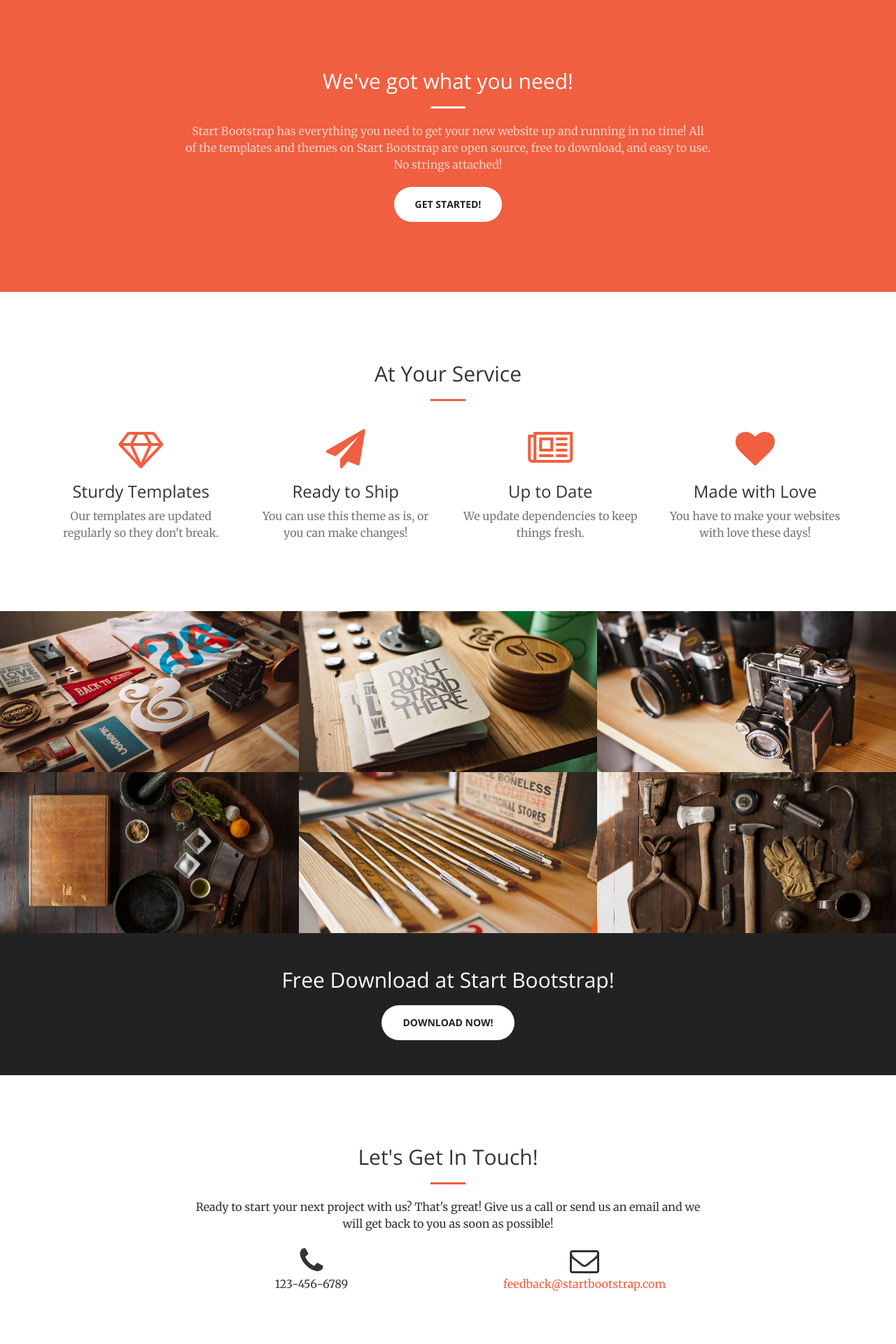
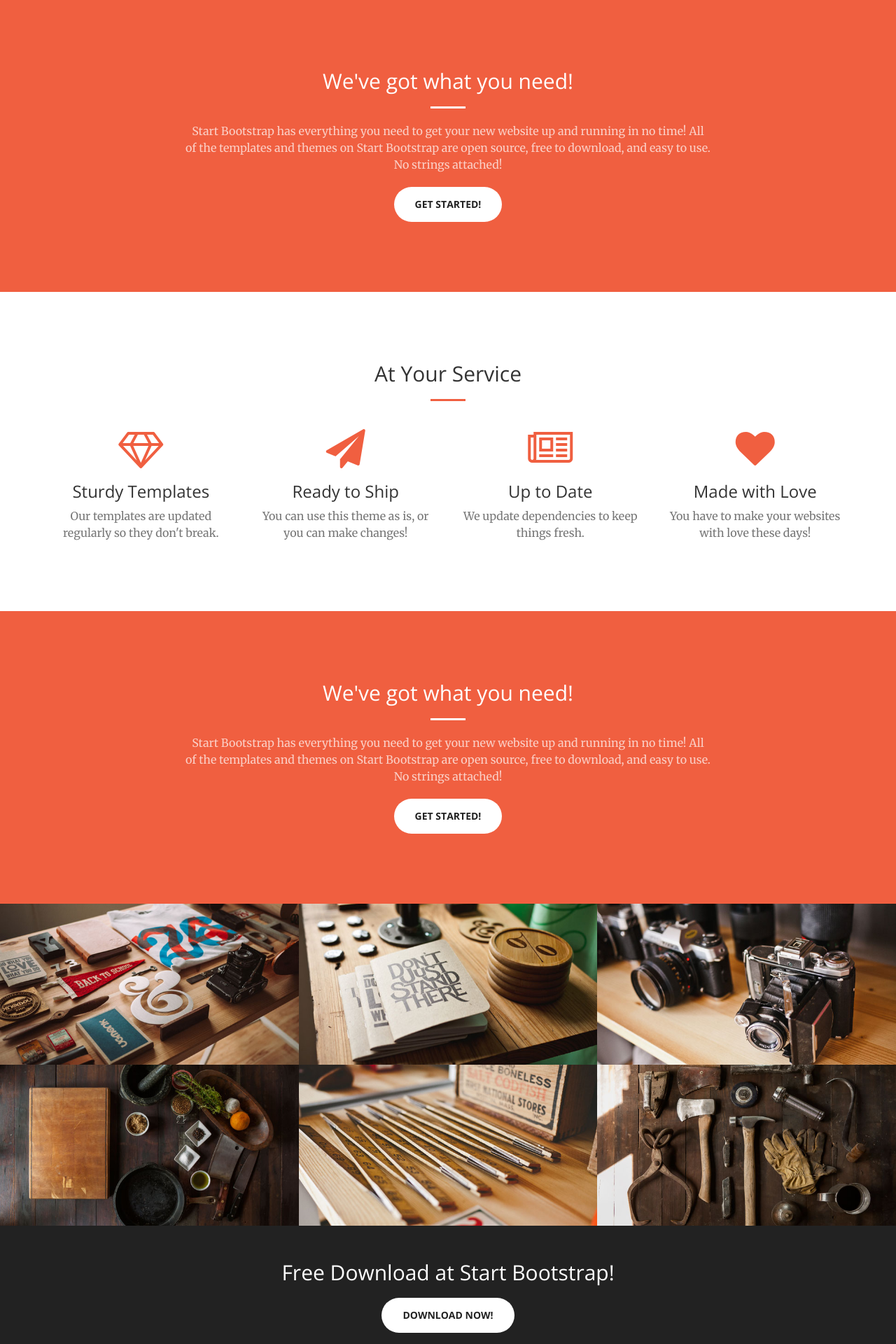
Before and after one commit to gh4x/Nanobernetics, a Django app: page /index/ in a window 1280 px wide. Shown: the part 801-2721 px from the top of the page at 70% size. Before the commit the page ends 2645 px from the top, so only its background shows below. Run offline with Django 3.2, Linux system fonts and the light colour scheme; style sheets or scripts are compiled from the project's sources; some libraries are stand-ins or nearby versions.

Commit message:
fixed js reference

```diff
--- a/welcome/templates/welcome/index.html
+++ b/welcome/templates/welcome/index.html
@@ -9,7 +9,7 @@
     <meta name="description" content="">
     <meta name="author" content="">
 
-    <title>Creative - Start Bootstrap Theme</title>
+    <title>Nanobernetics</title>
 
     <!-- Bootstrap Core CSS -->
     <link href="/static/vendor/bootstrap/css/bootstrap.min.css" rel="stylesheet">
@@ -53,10 +53,13 @@
                         <a class="page-scroll" href="#about">About</a>
                     </li>
                     <li>
-                        <a class="page-scroll" href="#services">Services</a>
+                        <a class="page-scroll" href="#technology">Technology</a>
                     </li>
                     <li>
-                        <a class="page-scroll" href="#portfolio">Portfolio</a>
+                        <a class="page-scroll" href="#Team">Team</a>
+                    </li>
+                    <li>
+                        <a class="page-scroll" href="#News">News</a>
                     </li>
                     <li>
                         <a class="page-scroll" href="#contact">Contact</a>
@@ -86,13 +89,13 @@
                     <h2 class="section-heading">We've got what you need!</h2>
                     <hr class="light">
                     <p class="text-faded">Start Bootstrap has everything you need to get your new website up and running in no time! All of the templates and themes on Start Bootstrap are open source, free to download, and easy to use. No strings attached!</p>
-                    <a href="#services" class="page-scroll btn btn-default btn-xl sr-button">Get Started!</a>
+                    <a href="#technology" class="page-scroll btn btn-default btn-xl sr-button">Get Started!</a>
                 </div>
             </div>
         </div>
     </section>
 
-    <section id="services">
+    <section id="technology">
         <div class="container">
             <div class="row">
                 <div class="col-lg-12 text-center">
@@ -135,7 +138,20 @@
         </div>
     </section>
 
-    <section class="no-padding" id="portfolio">
+     <section class="bg-primary" id="about">
+        <div class="container">
+            <div class="row">
+                <div class="col-lg-8 col-lg-offset-2 text-center">
+                    <h2 class="section-heading">We've got what you need!</h2>
+                    <hr class="light">
+                    <p class="text-faded">Start Bootstrap has everything you need to get your new website up and running in no time! All of the templates and themes on Start Bootstrap are open source, free to download, and easy to use. No strings attached!</p>
+                    <a href="#technology" class="page-scroll btn btn-default btn-xl sr-button">Get Started!</a>
+                </div>
+            </div>
+        </div>
+    </section>
+
+    <section class="no-padding" id="team">
         <div class="container-fluid">
             <div class="row no-gutter popup-gallery">
                 <div class="col-lg-4 col-sm-6">
@@ -262,18 +278,18 @@
     </section>
 
     <!-- jQuery -->
-    <script src="vendor/jquery/jquery.min.js"></script>
+    <script src="/static/vendor/jquery/jquery.min.js"></script>
 
     <!-- Bootstrap Core JavaScript -->
-    <script src="vendor/bootstrap/js/bootstrap.min.js"></script>
+    <script src="/static/vendor/bootstrap/js/bootstrap.min.js"></script>
 
     <!-- Plugin JavaScript -->
     <script src="https://cdnjs.cloudflare.com/ajax/libs/jquery-easing/1.3/jquery.easing.min.js"></script>
-    <script src="vendor/scrollreveal/scrollreveal.min.js"></script>
-    <script src="vendor/magnific-popup/jquery.magnific-popup.min.js"></script>
+    <script src="/static/vendor/scrollreveal/scrollreveal.min.js"></script>
+    <script src="/static/vendor/magnific-popup/jquery.magnific-popup.min.js"></script>
 
     <!-- Theme JavaScript -->
-    <script src="js/creative.min.js"></script>
+    <script src="/static/js/creative.min.js"></script>
 
 </body>
 
```
